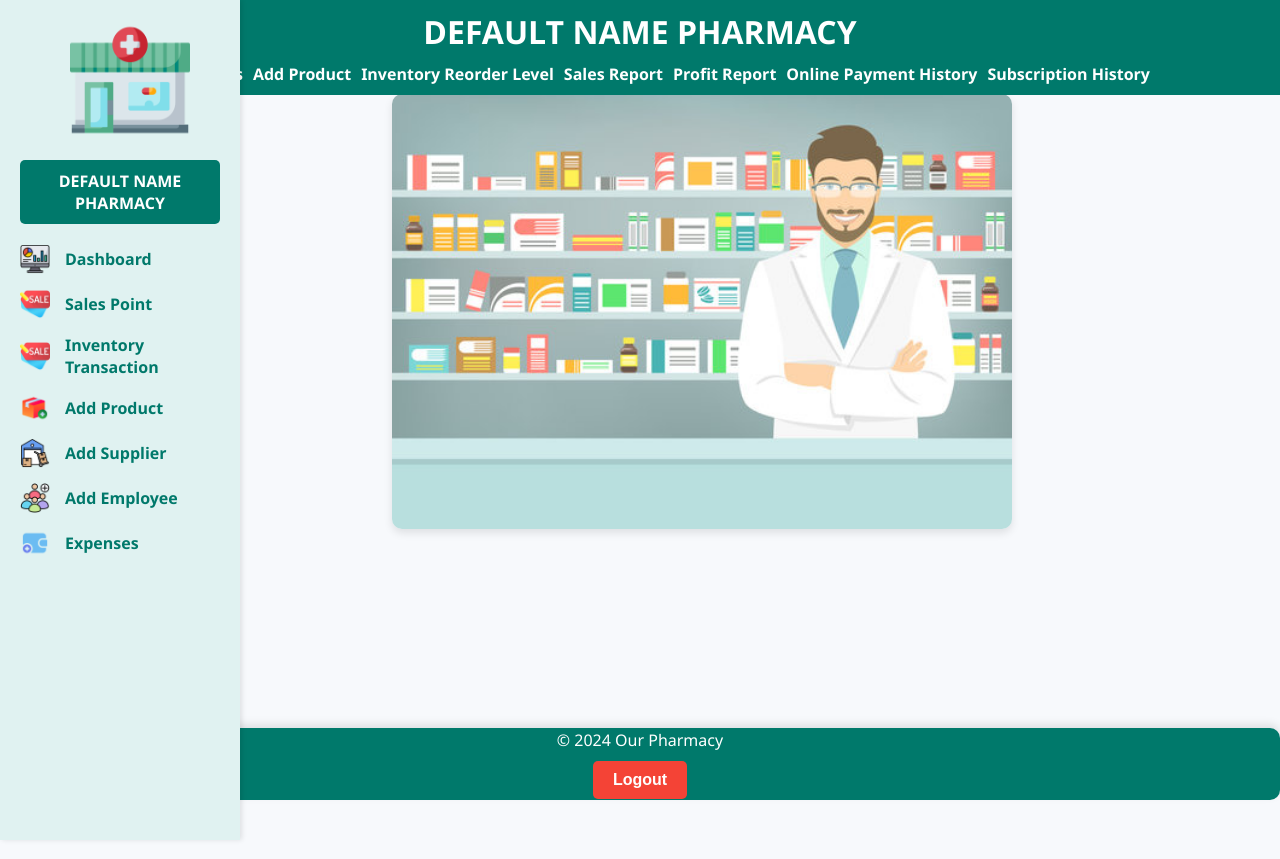
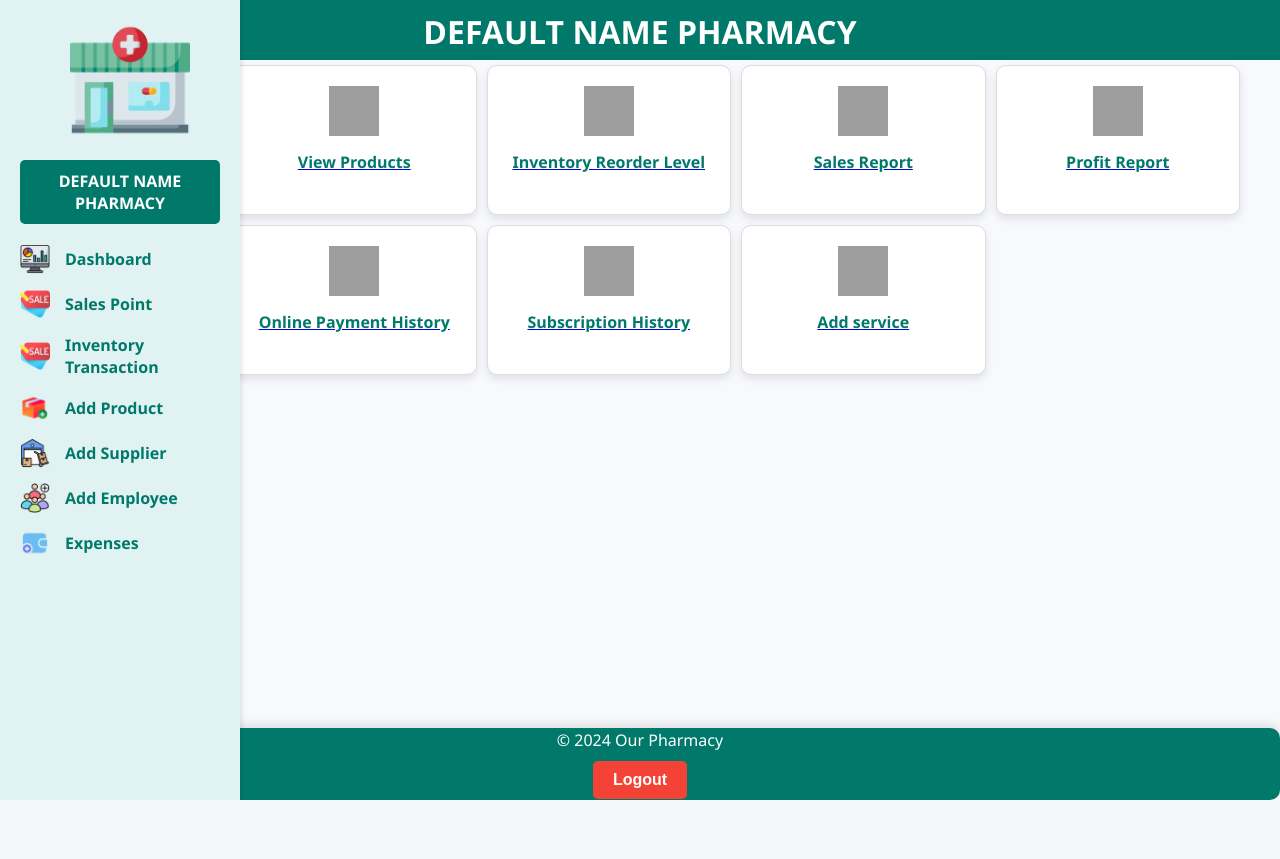
Before and after one commit to Derek1211212/webapp, a Flask app: page /home in a window 1280 px wide. After the commit the page ends 800 px from the top, so only its background shows below. Run offline with Flask 3, Linux system fonts and the light colour scheme; the visitor is signed in with stand-in values (Sample User, id 1); data that the repository does not hold is empty; grey boxes are pictures that could not be loaded.

Commit message:
Add files via upload

```diff
--- a/templates/index.html
+++ b/templates/index.html
@@ -102,7 +102,7 @@
 
         /* Header and main content */
         .content {
-            margin-left: 0;
+            margin-left: 15%;
             padding: 20px;
             flex: 1;
             display: flex;
@@ -116,19 +116,19 @@
     text-align: center;
     position: fixed;
     top: 0;
-            margin-left: 0%;
-            margin-right: 0%;
+    left: 0;
     width: 100%;
-            z-index: 0; /* Ensure it's above the content */
+    z-index: 1; /* Ensure it's above the content */
     box-sizing: border-box;
+    height: 60px; /* Set a fixed height for the header */
 }
 
+
        header h1 {
-            margin: 0%;
+    margin: 0; /* Remove margin from header text */
     font-size: 2rem;
     font-weight: 600;
 }
-
         header .toggle-sidebar {
             display: none;
             background-color: #00796b; /* Dark teal */
@@ -143,50 +143,44 @@
             border-radius: 5px;
             z-index: 3; /* Ensure it's above the content */
         }
-
-        nav ul {
-            list-style: none;
-            padding: 0;
-            margin: 10px 0 0;
-            display: flex;
-            flex-wrap: wrap;
+/* Main menu squares */
+.main-menu {
+    display: grid;
+    grid-template-columns: repeat(4, 1fr); /* 4 columns */
     gap: 10px;
-            justify-content: center;
+    padding: 20px;
+    margin-top: 25px; /* Adjust to ensure space below the header */
+    grid-auto-rows: minmax(150px, auto); /* Ensure items can expand */
 }
 
-        nav ul li {
-            display: flex;
+.menu-item {
+    background-color: #ffffff;
+    border: 1px solid #ddd;
+    border-radius: 10px;
+    text-align: center;
+    padding: 20px;
+    box-shadow: 0 4px 8px rgba(0, 0, 0, 0.1);
+    transition: box-shadow 0.3s ease, background-color 0.3s ease;
 }
 
-        nav ul li a {
-            color: white;
-            text-decoration: none;
-            font-weight: bold;
+.menu-item img {
+    width: 50px;
+    height: 50px;
 }
 
-        nav ul li a:hover {
-            text-decoration: underline;
+.menu-item span {
+    display: block;
+    margin-top: 10px;
+    font-size: 16px;
+    font-weight: bold;
+    color: #00796b; /* Dark teal */
 }
 
-        .main-image {
-            width: 50%;
-            max-width: 80%;
-            height: 50%;
-            border-radius: 10px;
-            box-shadow: 0 4px 8px rgba(0, 0, 0, 0.1);
-            margin-left: 30%;
-            margin-right: 20%;
-            margin-top: 6%;
-            margin-bottom: 25%;
-            display: block;
-            transition: transform 0.3s ease, box-shadow 0.3s ease;
-            align-self: center;
+.menu-item:hover {
+    background-color: #e0f2f1; /* Light green */
+    box-shadow: 0 6px 12px rgba(0, 0, 0, 0.2);
 }
 
-        .main-image:hover {
-            transform: scale(1.02);
-            box-shadow: 0 6px 12px rgba(0, 0, 0, 0.2);
-        }
 
         footer {
             background-color: #00796b; /* Dark teal */
@@ -260,6 +254,10 @@
                 width: 100%;
             }
 
+            .main-menu {
+                grid-template-columns: repeat(auto-fit, minmax(120px, 1fr));
+            }
+
             .main-image {
                 width: 100%;
                 margin: 10px auto;
@@ -271,24 +269,12 @@
                 width: 100%;
             }
         }
-
     </style>
 </head>
 <body>
     <header>
         <button class="toggle-sidebar" onclick="toggleSidebar()">☰</button>
         <h1>{{ full_company_name }}</h1>
-        <nav>
-            <ul>
-                <li><a href="{{ url_for('view_products') }}">View Products</a></li>
-                <li><a href="{{ url_for('add_product') }}">Add Product</a></li>
-                <li><a href="{{ url_for('report') }}">Inventory Reorder Level</a></li>
-                <li><a href="{{ url_for('sales_report') }}">Sales Report</a></li>
-                <li><a href="{{ url_for('profit_report') }}">Profit Report</a></li>
-                <li><a href="{{ url_for('view_transactions') }}">Online Payment History</a></li>
-                <li><a href="{{ url_for('subscription_history') }}">Subscription History</a></li>
-            </ul>
-        </nav>
     </header>
     <div class="sidebar">
         <button class="close-btn" onclick="toggleSidebar()">×</button>
@@ -326,7 +312,38 @@
         </ul>
     </div>
     <div class="content">
-        <img src="{{ url_for('static', filename='images/ff.jpg') }}" alt="Pharmacy Image" class="main-image">
+        <div class="main-menu">
+            <div class="menu-item">
+                <img src="{{ url_for('static', filename='images/box.png') }}" alt="View Products">
+                <a href="{{ url_for('view_products') }}"><span>View Products</span></a>
+            </div>
+            <div class="menu-item">
+                <img src="{{ url_for('static', filename='images/reorder.png') }}" alt="Inventory Reorder Level">
+                <a href="{{ url_for('report') }}"><span>Inventory Reorder Level</span></a>
+            </div>
+            <div class="menu-item">
+                <img src="{{ url_for('static', filename='images/sale-report.png') }}" alt="Sales Report">
+                <a href="{{ url_for('sales_report') }}"><span>Sales Report</span></a>
+            </div>
+            <div class="menu-item">
+                <img src="{{ url_for('static', filename='images/profit-margin.png') }}" alt="Profit Report">
+                <a href="{{ url_for('profit_report') }}"><span>Profit Report</span></a>
+            </div>
+            <div class="menu-item">
+                <img src="{{ url_for('static', filename='images/credit-card (2).png') }}" alt="Online Payment History">
+                <a href="{{ url_for('view_transactions') }}"><span>Online Payment History</span></a>
+            </div>
+           <div class="menu-item">
+                <img src="{{ url_for('static', filename='images/schedule.png') }}" alt=" Subscription">
+                <a href="{{ url_for('subscription_history') }}"><span>Subscription History</span></a>
+            </div>
+            <div class="menu-item">
+                <img src="{{ url_for('static', filename='images/service.png') }}" alt=" Add Service">
+                <a href="{{ url_for('add_service') }}"><span>Add service</span></a>
+            </div>
+
+        </div>
+
     </div>
     <footer>
         <p>&copy; 2024 Our Pharmacy</p>
```
Also changed, not shown: templates/add_service.html (added, +138 -0 lines), templates/chart.html (added, +54 -0 lines), templates/dashboard.html (+82 -0 lines). Lines whose indentation alone changed are shown as unchanged.
